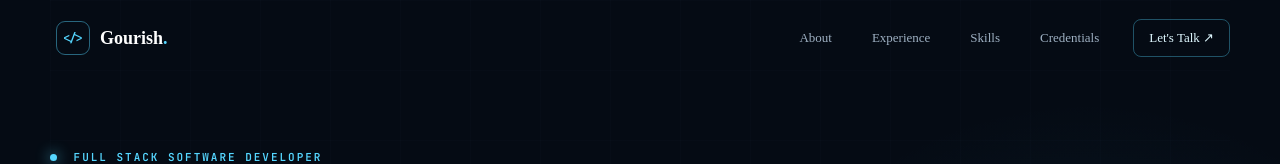
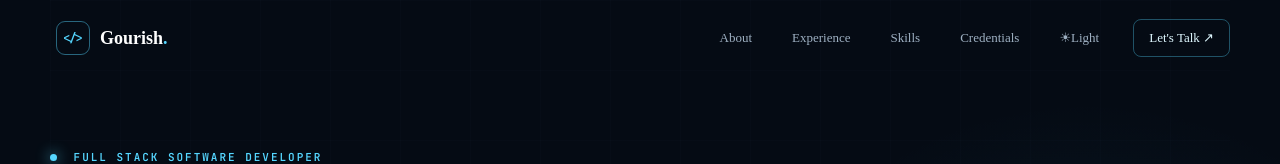
Before and after one commit to Gourish14/gourish-portfolio, an Angular app: page / in a window 1280 px wide. Shown: the top 164 px of the page. Built offline with nearby package versions, Linux system fonts and the light colour scheme.

Commit message:
Add theme toggle to portfolio navigation

```diff
--- a/src/app/app.component.html
+++ b/src/app/app.component.html
@@ -1,9 +1,10 @@
-<div class="page">
+<div class="page" [class.light-theme]="lightMode">
   <nav class="nav"><div class="nav-inner">
     <button class="brand" (click)="scrollTo('home')"><span class="brand-mark">&lt;/&gt;</span><span>Gourish<span class="accent">.</span></span></button>
     <button class="menu-toggle" (click)="menuOpen=!menuOpen" aria-label="Toggle navigation"><span></span><span></span><span></span></button>
     <div class="nav-links" [class.open]="menuOpen">
       <button (click)="scrollTo('about')">About</button><button (click)="scrollTo('experience')">Experience</button><button (click)="scrollTo('skills')">Skills</button><button (click)="scrollTo('credentials')">Credentials</button>
+      <button class="theme-toggle" (click)="toggleTheme()" [attr.aria-label]="lightMode ? 'Switch to dark mode' : 'Switch to light mode'"><span>{{lightMode ? '☾' : '☀'}}</span><span>{{lightMode ? 'Dark' : 'Light'}}</span></button>
       <a class="nav-cta" href="mailto:gourishbhagat01@gmail.com">Let's Talk ↗</a>
     </div>
   </div></nav>
```
